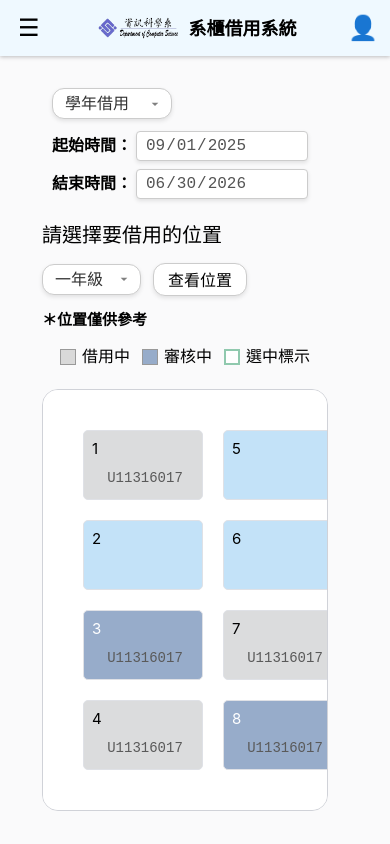
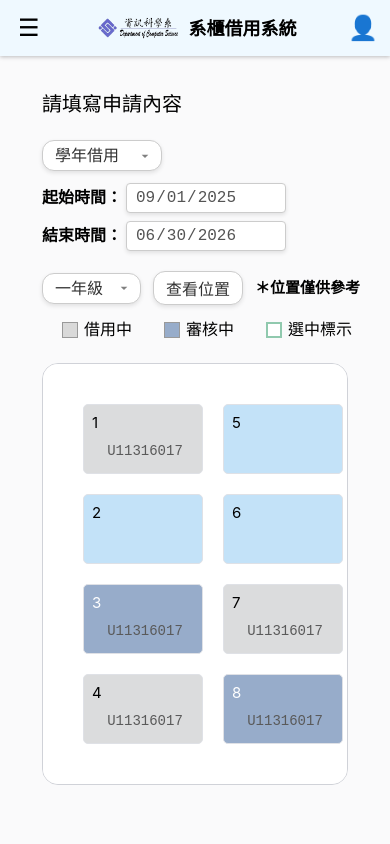
Before and after one commit to UTCS-G505/Locker-borrow-system-Frontend, a Vue app: page /apply in a window 390 px wide. Shown: the top 844 px of the page. Built offline with nearby package versions, Linux system fonts and the light colour scheme.

Commit message:
fix: 修改排版與標題

```diff
--- a/src/views/ApplyView.vue
+++ b/src/views/ApplyView.vue
@@ -1,22 +1,24 @@
 <template>
   <div class="app-container">
+    <!-- 標題  -->
+    <div class="left-group">
+      <div class="label-text"><h2>請填寫申請內容</h2></div>
+    </div>
+
     <!-- 借用類型與時間 -->
-    <div class="row">
     <div class="left-group">
       <TypeSelect
         v-model="selectedType"
         @update:timeRange="handleTimeRangeUpdate"
       />
     </div>
-    </div>
 
     <!-- 借用位置與狀態說明 -->
     <div class="row-space-between">
-      <!-- 左邊：標題 + 年級 + 按鈕 -->
+      <!-- 左邊： 年級 + 位置按鈕 -->
       <div class="left-group">
-        <div class="label-text"><h2>請選擇要借用的位置</h2></div>
         <GradeSelect v-model="selectedGrade" />
-        <button @click="openModal" class="view-button">查看位置</button>
+        <button @click="openModal" class="control-button">查看位置</button>
         <div  class="view-word">
           <h4>＊位置僅供參考</h4>
         </div>
@@ -87,7 +89,7 @@
   }
   function handleConfirmBorrow({ locker, reason }) {
     showConfirmModal.value = false
-    alert(`成功申請借用櫃子 ${locker.name} ，理由：${reason}`)
+    alert(`櫃子 ${locker.name} 已確認借用，理由：${reason}`)
   }
   function handleTimeRangeUpdate(range) {
     timeRange.value = range
@@ -145,66 +147,80 @@
     display: flex;
     flex-direction: column;
     gap: 20px;
-    padding: 20px;
-  }
-
-  .content-container {
-    padding: 0 20px;
-    box-sizing: border-box;
-  }
-
-  .row {
-    display: flex;
-    align-items: center;
-    flex-wrap: wrap;
-    gap: 12px;
-    margin-left: 10px;
-  }
-
-  .row-space-between {
-    display: flex;
-    flex-wrap: wrap;
-    justify-content: space-between;
-    align-items: center;
-    padding: 0 20px;
-    box-sizing: border-box;
+    padding-inline: 20px;  /*  左右留白唯一來源 */
+    padding-block: 20px;   /* 上下距離 */
+    align-items: flex-start; /* 子元素都往左靠齊 */
+    padding-top: 0;
   }
 
   .left-group {
     display: flex;
     align-items: center;
     gap: 12px;
-    flex-wrap: wrap;
+    flex-wrap: nowrap;
     flex: 1;
     min-width: 0;
-    margin-left: 20px;
   }
 
-  .right-group {
-    display: flex;
-    align-items: center;
-    gap: 12px;
-    flex-wrap: wrap;
-  }
-
+  /* 標題 */
   .label-text h2 {
     white-space: nowrap;
     overflow: hidden;
     text-overflow: ellipsis;
     margin-right: 12px;
+    margin-left: 0; /* 保證跟左邊對齊 */
   }
 
-  .view-button {
-    background-color: white;
-    color: black;
+  /* 左右組合容器 */
+  .row-space-between {
+    display: flex;
+    flex-wrap: wrap;
+    align-items: flex-start;
+    justify-content: space-between;
+    box-sizing: border-box;
+    width: 100%; /* 撐滿，元素左對齊 */
+    gap: 12px;                 /* 行間隙 */
+
+  }
+
+  /* 右側狀態標示 */
+  .right-group {
+    display: flex;
+    align-items: center;   /* 與左側底部對齊 */
+    gap: 12px;
+    flex-wrap: wrap;         /* 寬度不足自動換行 */
+    margin-left: auto;       /* 桌面版靠右 */
+    white-space: nowrap;      /* 文字不換行 */
+    justify-content: flex-end; /* 換行後靠左 */
+  }
+
+    /* 文字不要換行 */
+  .left-group, .right-group {
+    white-space: nowrap;
+  }
+
+  .content-container {
+    box-sizing: border-box;
+    width: 100%; /* 撐滿但內容依然左對齊 */
+  }
+
+  .control-button {
+    font-size: 16px;
+    padding: 4px 12px;
     border: 1px solid #ccc;
     border-radius: 12px;
-    padding: 3.3px 20px;
+    background-color: white;
+    color: #333;
+    box-shadow: 0 2px 4px rgba(0, 0, 0, 0.1);
+
     cursor: pointer;
-    user-select: none;
-    box-shadow: 0 2px 4px rgba(0, 0, 0, 0.1);
+    appearance: none;
+
   }
-  .view-button:hover {
+  .control-button:focus {
+    outline: none;
+  }
+  .control-button:hover {
     background-color: #DFE1E6;
   }
 
@@ -234,89 +250,16 @@
     font-weight: bold;
   }
 
-  /* 統一字體大小為 16px */
-  .view-button,
-  .status-legend span {
-    font-size: 16px;
-  }
-
-
-  /* 手機版 */
-  @media (max-width: 767px) {
-    .row-space-between {
-      flex-direction: column;
-      gap: 12px;
-    }
-    .label-text h2 {
-      font-size: 20px;
-      white-space: normal;
-      margin-right: 0;
-    }
-    .view-button {
-      padding: 3.4px 14px;
-    }
-    .status-legend {
-      font-size: 16px;
-      margin-left: 20px;
-    }
-  }
-
-  /* 極小手機 320px 以下 */
-  @media (max-width: 360px) {
-    .row-space-between {
-      flex-direction: column;
-      align-items: flex-start;
-      gap: 8px;
-    }
-    .left-group {
-      width: 100%;
-      flex-wrap: wrap;
-    }
-    .right-group {
-      width: 100%;
-      justify-content: flex-start;
-    }
-    .label-text h2 {
-      font-size: 18px;
-    }
-    .view-button {
-      padding: 3.4px 12px;
-    }
-    .status-legend {
-      font-size: 14px;
-    }
-  }
-
-  @media (max-width: 425px) {
-    .app-container {
-      padding-left: 10px; /* 往左靠一點 */
-      padding-right: 10px;
-      padding-top: 0;
-    }
-
-    .row-space-between,
-    .left-group,
-    .right-group,
-    .content-container {
-      margin-left: 0;
-      padding-left: 0;
-    }
-
-    .label-text h2,
-    .view-button,
-    .status-legend {
-      margin-left: 0;
-    }
-  }
-
   /* 平板版 */
   @media (min-width: 768px) and (max-width: 1023px) {
     /* 先讓整體容器垂直排列 */
     .row-space-between {
       display: flex;
-      flex-direction: column; /* 兩排 */
-      gap: 12px;
-      padding: 0 20px;
+      flex-direction: row;      /* 保持 row 排列 */
+      flex-wrap: wrap;          /* 允許換行 */
+      align-items: flex-start;  /* 換行後靠左對齊 */
+      justify-content: flex-start;
+      gap: 8px;
       box-sizing: border-box;
     }
 
@@ -326,8 +269,31 @@
       align-items: center;
       gap: 12px;
       flex-wrap: nowrap;
-      justify-content: flex-start;
       width: 100%;  /* 加寬度撐滿 */
+    }
+  }
+
+    /* 手機版 */
+
+  @media (max-width: 767px) {
+    .row-space-between {
+      flex-direction: column;
+      gap: 12px;
+      justify-content: flex-start; /* 換行時靠左 */
+      align-items: flex-start;
+    }
+    .label-text h2 {
+      font-size: 20px;
+      white-space: normal;
+      margin-right: 0;
+    }
+    /*.view-button {
+      font-size: 14px;
+      padding: 6px 14px;
+    }*/
+    .status-legend {
+      font-size: 16px;
+      margin-left: 20px;
     }
 
      /* 下方一排：狀態標示 */
@@ -336,9 +302,81 @@
       align-items: center;
       gap: 12px;
       flex-wrap: nowrap;
+      width: 100%;  /* 加寬度撐滿 */
+      margin-left: 0px;
       justify-content: flex-start;
-      width: 100%;  /* 加寬度撐滿 */
-      margin-left: 20px;
+    }
+  }
+
+    /*mobile L*/
+  @media (max-width: 425px ) {
+    .app-container {
+      padding-left: 10px; /* 往左靠一點 */
+      padding-right: 10px;
+    }
+
+    .row-space-between {
+      justify-content: flex-start; /* 換行時靠左 */
+      align-items: flex-start;
+    }
+
+    .row-space-between,
+    .left-group,
+    .content-container {
+      margin-left: 0;
+      padding-left: 0;
+    }
+
+    .right-group {
+      display: flex;
+      align-items: center;
+      justify-content: space-between; /* 三個元素平均分布 */
+      flex-wrap: nowrap;               /* 不換行 */
+      width: 100%;                     /* 撐滿容器 */
+      white-space: nowrap;             /* 文字不換行 */
+    }
+
+    .status-legend {
+      display: flex;
+      align-items: center;
+      white-space: nowrap;             /* 文字不換行 */
+      flex: 1;                         /* 平分寬度 */
+      justify-content: center;         /* 元素內置中排列 */
+    }
+  }
+
+    /* 極小手機 320px 以下 mobile S*/
+  @media (max-width: 360px) {
+    .row-space-between {
+      flex-direction: column;
+      justify-content: flex-start; /* 換行時靠左 */
+      align-items: flex-start;
+      gap: 8px;
+    }
+    .left-group {
+      width: 100%;
+      flex-wrap: wrap;
+    }
+    .right-group {
+      margin-left: 0 !important;     /* 解除桌機版推到右邊 */
+      width: 100%;
+      flex-wrap: wrap !important;     /* 允許換行 */
+      justify-content: flex-start !important; /* 換行後靠左 */
+      align-items: center;
+      gap: 8px;
+      white-space: normal !important; /* 解除先前的 nowrap */
+    }
+    .label-text h2 {
+      font-size: 18px;
+    }
+
+    .status-legend {
+      font-size: 14px;
+      display: flex;
+      align-items: center;
+      white-space: nowrap;             /* 文字不換行 */
+      flex: 0 0 auto;                 /* 依內容寬度排列，不被平均撐開 */
+      justify-content: flex-start;    /* 每個小塊內部也靠左 */
     }
   }
 </style>
```
Lines whose indentation alone changed are shown as unchanged.
